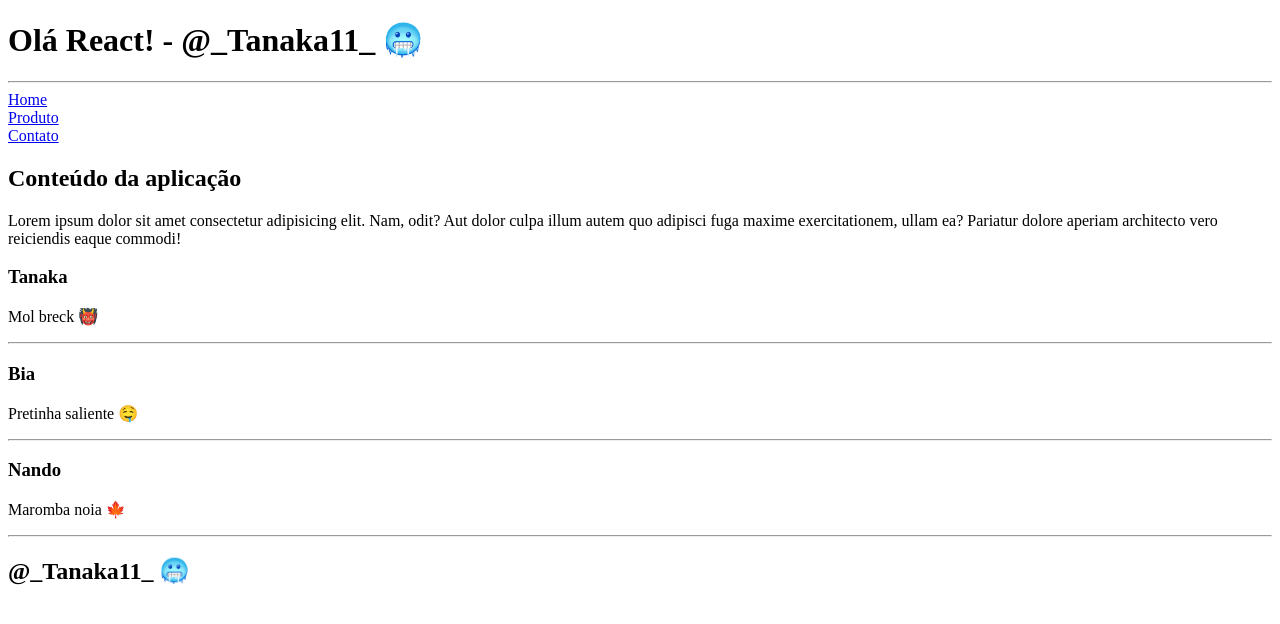
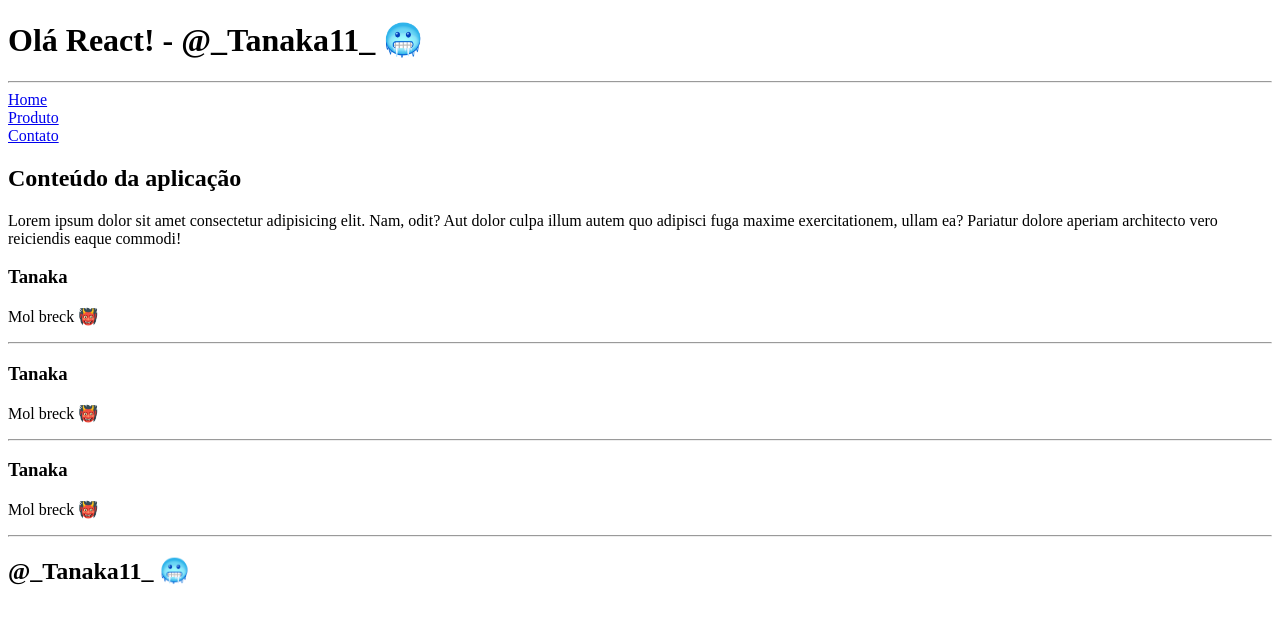
Before and after one commit to tanaka-11/react-fundamentos, a React (Vite) app: page / in a window 1280 px wide. Shown: the top 624 px of the page. Built offline with nearby package versions, Linux system fonts and the light colour scheme.

Commit message:
trocado conteudo de dentro dos artigos para exemplo

```diff
--- a/src/components/Artigo.jsx
+++ b/src/components/Artigo.jsx
@@ -8,14 +8,14 @@ function Artigo() {
       </article>
 
       <article>
-        <h3>Bia</h3>
-        <p>Pretinha saliente 🤤</p>
+        <h3>Tanaka</h3>
+        <p>Mol breck 👹</p>
         <hr />
       </article>
 
       <article>
-        <h3>Nando</h3>
-        <p>Maromba noia 🍁</p>
+        <h3>Tanaka</h3>
+        <p>Mol breck 👹</p>
         <hr />
       </article>
     </>
```
